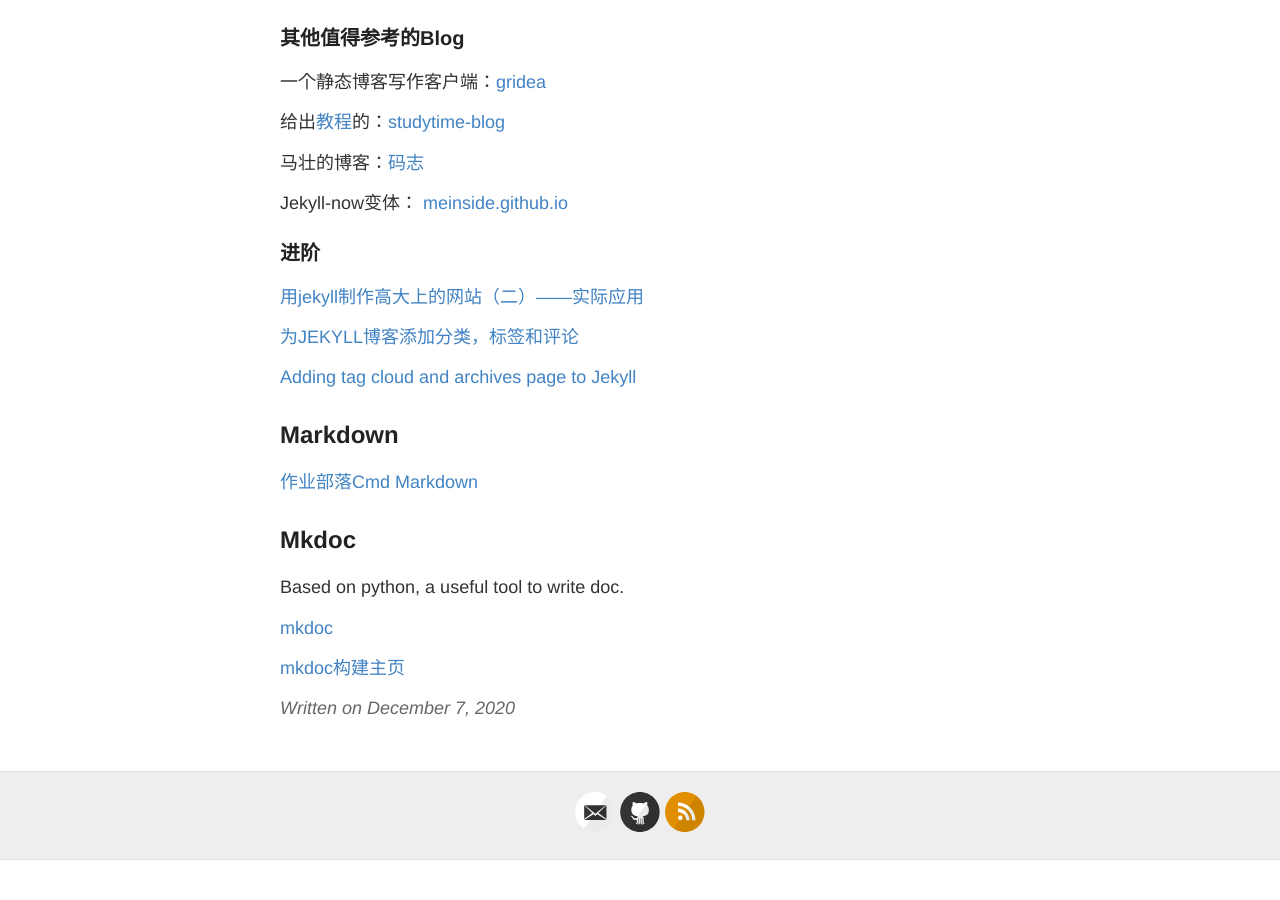
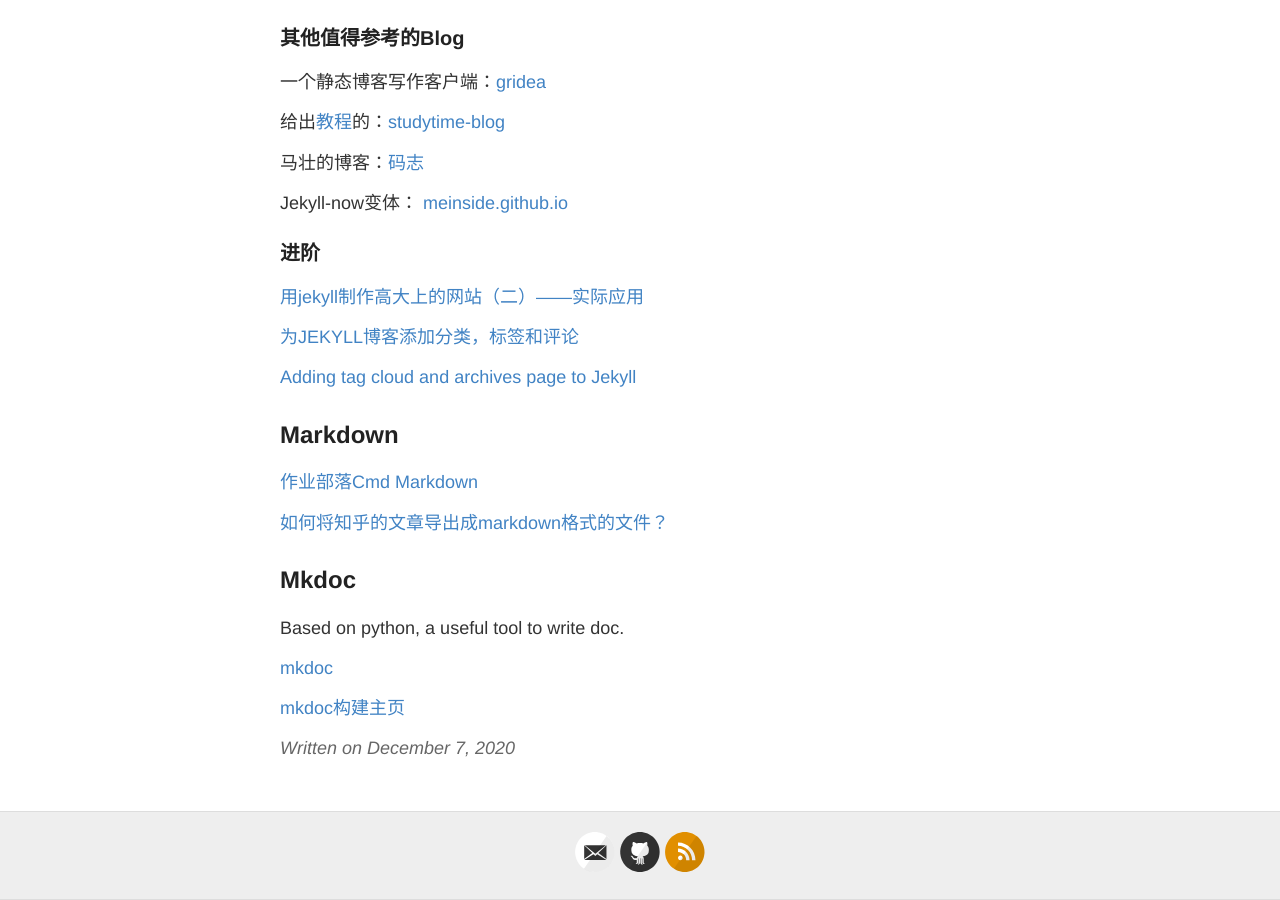
Before and after one commit to RuifMaxx/formalweb, a Jekyll site: the page built from _posts/2020-12-7-Git and Jekyll and Markdown.md, in a window 1280 px wide and 900 px high, scrolled down 996 px. Built offline with Jekyll 4.4.1, drawn with Linux system fonts in a browser that asks for light colours; before the commit the page ends 1856 px from its top, so only the background shows below that.

Commit message:
Update 2020-12-7-Git and Jekyll and Markdown.md

```diff
--- a/_posts/2020-12-7-Git and Jekyll and Markdown.md
+++ b/_posts/2020-12-7-Git and Jekyll and Markdown.md
@@ -59,6 +59,8 @@
 
 [作业部落Cmd Markdown](https://www.zybuluo.com/mdeditor)
 
+[如何将知乎的文章导出成markdown格式的文件？](https://www.zhihu.com/question/309343971)
+
 ## Mkdoc
 
 Based on python,  a useful tool to write doc.
```
